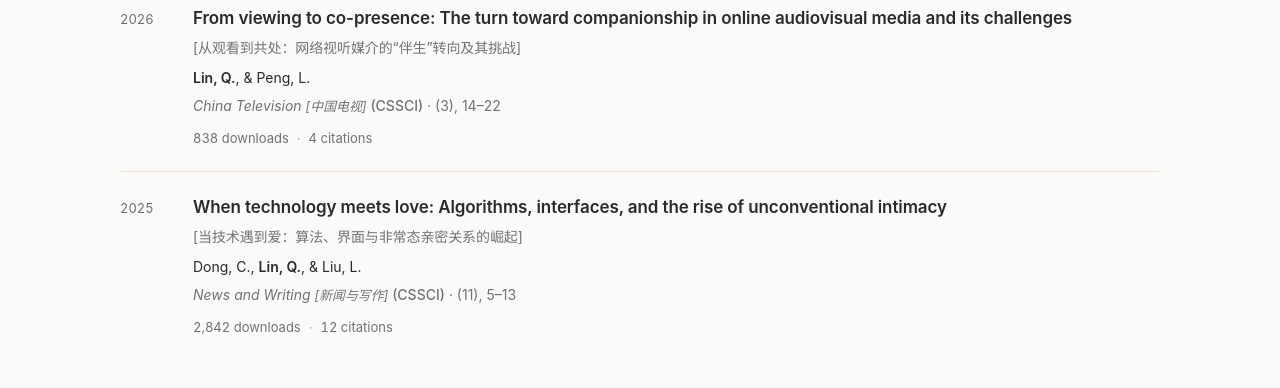
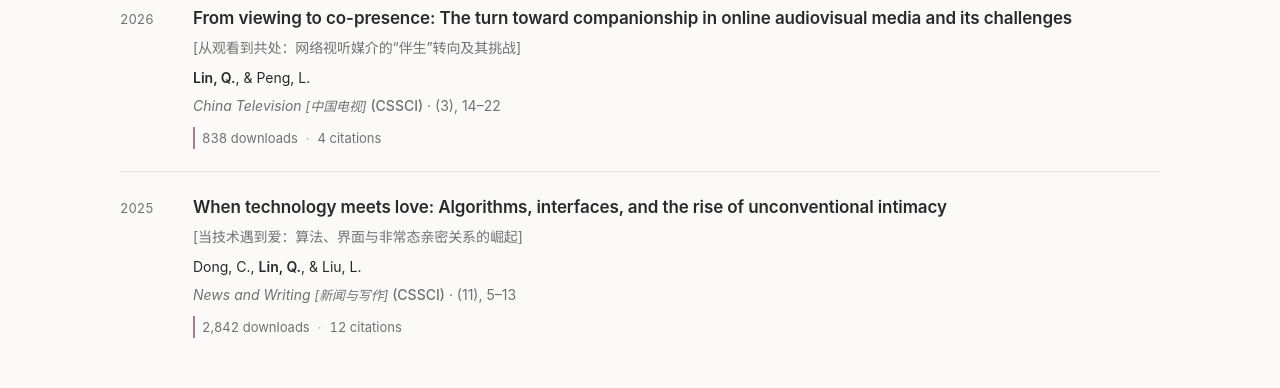
Before and after one commit to lin-qh930/lin-qh930.github.io, a plain HTML site: page index.html in a window 1280 px wide. Shown: the part 1160-1548 px from the top of the page. Drawn offline with Linux system fonts and the light colour scheme.

Commit message:
Add matching rose accent line beside publication metrics

```diff
--- a/style.css
+++ b/style.css
@@ -103,7 +103,7 @@
 .theme-label .translation{font-size:11px;margin-left:3px}
 .theme-intimacy{border-color:#a38a68}.theme-labor{border-color:#ae7c86}.theme-media{border-color:#91a39f}
 .publication-list .publication:first-child{border-top:0;padding-top:0}
-.pub-metrics{display:flex;flex-wrap:wrap;align-items:baseline;gap:3px 8px;margin-top:10px;font-size:13px;line-height:1.7;color:var(--muted);font-variant-numeric:tabular-nums}
+.pub-metrics{display:flex;flex-wrap:wrap;align-items:baseline;gap:3px 8px;margin-top:10px;border-left:2px solid #ae7c86;padding-left:7px;font-size:13px;line-height:1.7;color:var(--muted);font-variant-numeric:tabular-nums}
 .pub-metrics>span:not(.metric-separator){white-space:nowrap}
 .metric-separator{color:#aaa19b}
 @media(max-width:760px){.research-overview{grid-template-columns:1fr;gap:22px;margin-top:26px;padding:22px 0}.research-overview>div{padding-left:29px}.research-overview h2{font-size:16px}.research-overview p{font-size:13px;margin-top:6px;max-width:none}.theme-filters button{font-size:12px;padding:6px 9px}.theme-label .translation{display:none}.education-item{grid-template-columns:58px minmax(0,1fr);gap:14px}.school-logo,.school-logo img{width:58px;height:58px}}
```
